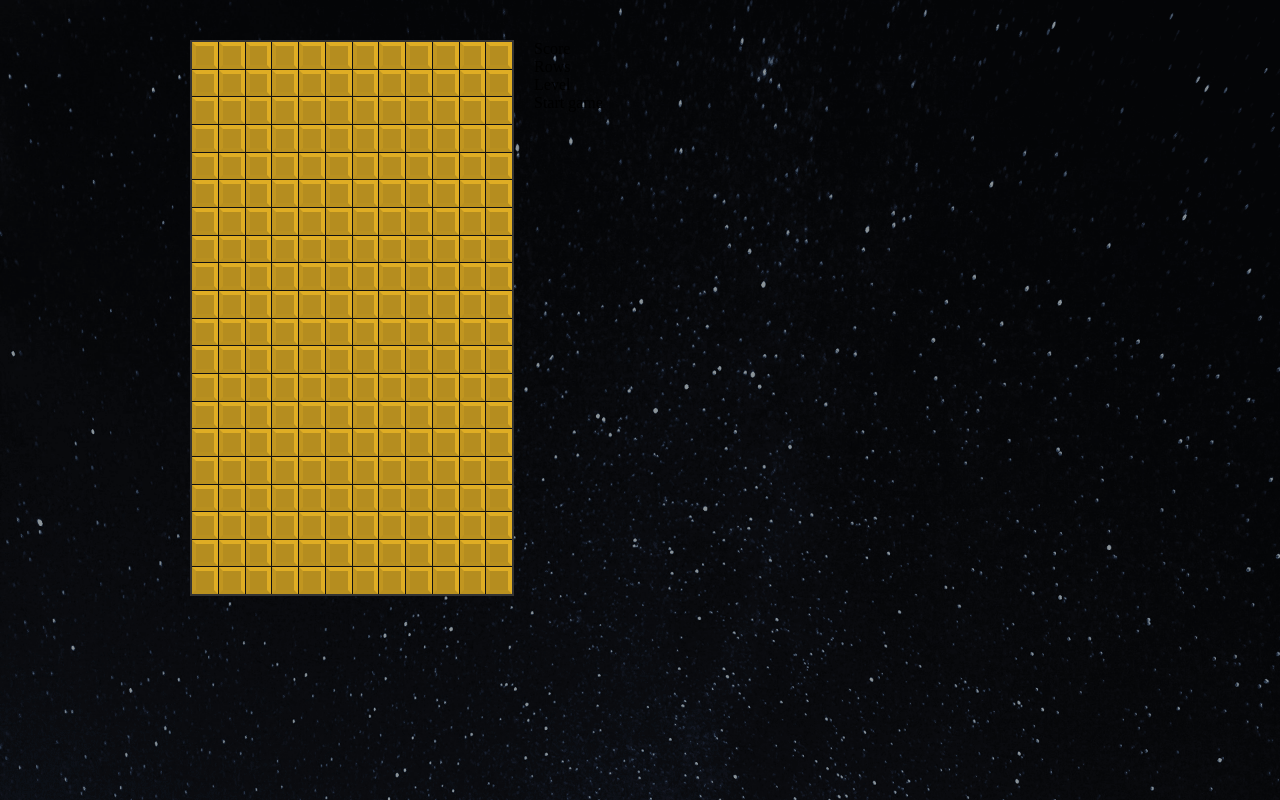
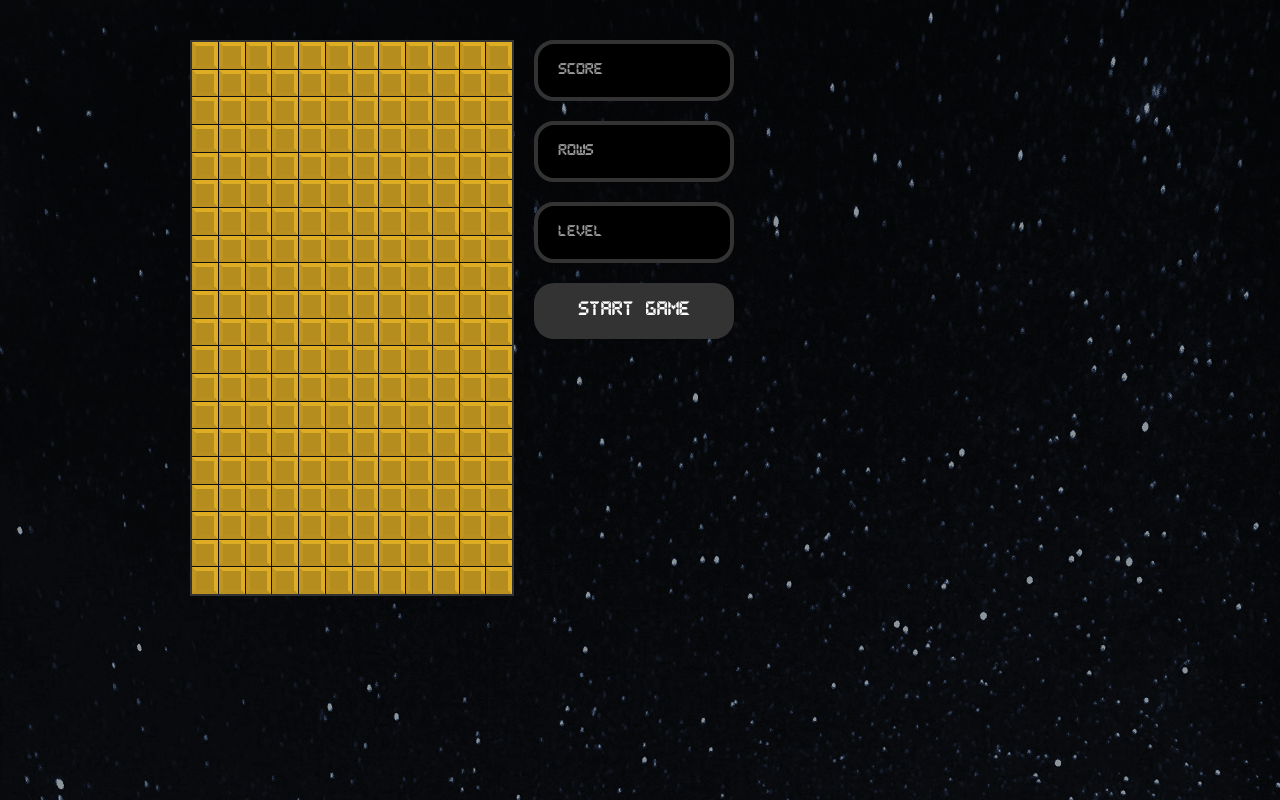
Before and after one commit to alexanchek/ReactTetris, a React (Vite) app: page / in a window 1280 px wide. Built offline with nearby package versions, Linux system fonts and the light colour scheme.

Commit message:
feat: finished stylization of components

```diff
--- a/package.json
+++ b/package.json
@@ -11,7 +11,8 @@
   "dependencies": {
     "@types/node": "^18.11.15",
     "react": "^18.2.0",
-    "react-dom": "^18.2.0"
+    "react-dom": "^18.2.0",
+    "sass": "^1.56.2"
   },
   "devDependencies": {
     "@types/react": "^18.0.26",
--- a/src/components/Cell/Cell.tsx
+++ b/src/components/Cell/Cell.tsx
@@ -16,8 +16,7 @@ const Cell: FC<ICellProps> = ({ type }) => {
   }
 
   return (
-    <div style={style}>
-    </div>
+    <div style={style} />
   );
 };
 
--- a/src/components/Display/Display.interface.ts
+++ b/src/components/Display/Display.interface.ts
@@ -1,4 +1,4 @@
 export interface IDisplayProps {
-  gameOver: any;
+  gameOver: boolean;
   text: string;
 }
--- a/src/components/Display/Display.module.scss
+++ b/src/components/Display/Display.module.scss
@@ -0,0 +1,14 @@
+.display {
+  background: black;
+  font-family: Pixel, Arial, Helvetica, sans-serif;
+  font-size: 0.8rem;
+  display: flex;
+  box-sizing: border-box;
+  align-items: center;
+  margin: 0 0 20px 0;
+  padding: 20px;
+  border: 4px solid #333;
+  min-height: 30px;
+  width: 100%;
+  border-radius: 20px;
+}
--- a/src/components/Display/Display.tsx
+++ b/src/components/Display/Display.tsx
@@ -1,9 +1,14 @@
-import { FC } from 'react';
+import { CSSProperties, FC } from 'react';
 import { IDisplayProps } from './Display.interface';
+import moduleStyles from './Display.module.scss';
 
 const Display: FC<IDisplayProps> = ({ gameOver, text }) => {
+  const style: CSSProperties = {
+    color: `${gameOver ? 'red'  : '#999'}`,
+  }
+
   return (
-    <div>
+    <div style={style}className={moduleStyles.display}>
       {text}
     </div>
   );
--- /dev/null
+++ b/src/components/Stage/Stage.module.scss
@@ -0,0 +1,8 @@
+.stage {
+  display: grid;
+  gap: 1px;
+  border: 2px solid #333;
+  width: 100%;
+  max-width: 25vw;
+  background: #111;
+}
--- a/src/components/Stage/Stage.tsx
+++ b/src/components/Stage/Stage.tsx
@@ -1,33 +1,19 @@
 import { CSSProperties, FC } from 'react';
 import { Cell } from '../Cell';
 import { IStageProps } from './Stage.interface';
+import moduleStyles from './Stage.module.scss';
 
 const Stage: FC<IStageProps> = ({ stage }) => {
   const width = stage[0].length;
   const height = stage.length;
 
-
-  const tetrisStyle: CSSProperties = {
-    display: 'flex',
-    alignItems: 'flex-start',
-    padding: '40px',
-    margin: '0 auto',
-    maxWidth: '900px',
-  }
-
   const stageStyle: CSSProperties = {
-    display: 'grid',
     gridTemplateRows: `repeat(${height}, calc(25vw/${width}))`,
     gridTemplateColumns: `repeat(${width}, 1fr)`,
-    gap: '1px',
-    border: '2px solid #333',
-    width: '100%',
-    maxWidth: '25vw',
-    background: '#111',
   }
 
   return (
-      <div style={stageStyle}>
+      <div style={stageStyle} className={moduleStyles.stage}>
         {stage.map(row => {
           return (
             row.map((cell, x) => {
--- /dev/null
+++ b/src/components/StartButton/StartButton.module.scss
@@ -0,0 +1,19 @@
+.startButton {
+  box-sizing: border-box;
+  margin: 0 0 20px 0;
+  padding: 20px;
+  min-height: 30px;
+  width: 100%;
+  border-radius: 20px;
+  color: white;
+  background: #333;
+  font-family: Pixel;
+  font-size: 1rem;
+  outline: none;
+  text-align: center;
+  cursor: pointer;
+
+  &:hover {
+    border: white 1px outset;
+  }
+}
--- a/src/components/StartButton/StartButton.tsx
+++ b/src/components/StartButton/StartButton.tsx
@@ -1,9 +1,13 @@
 import { FC } from "react";
 import { IStartButtonProps } from "./StartButton.interface";
+import moduleStyles from './StartButton.module.scss';
 
-const StartButton: FC<IStartButtonProps> = ({ }) => {
+const StartButton: FC<IStartButtonProps> = ({ callback }) => {
   return (
-    <div>
+    <div
+      className={moduleStyles.startButton}
+      onClick={callback}
+    >
       Start game
     </div>
   );
--- /dev/null
+++ b/src/components/Tetris/Tetris.module.scss
@@ -0,0 +1,21 @@
+.tetris {
+  display: flex;
+  align-items: flex-start;
+  padding: 40px;
+  margin: 0 auto;
+  max-width: 900px;
+}
+
+.aside {
+  width: 100%;
+  max-width: 200px;
+  display: block;
+  padding: 0 20px;
+}
+
+.wrapper {
+  background-size: cover;
+  overflow: hidden;
+  width: 100%;
+  height: 100vh;
+}
--- a/src/components/Tetris/Tetris.tsx
+++ b/src/components/Tetris/Tetris.tsx
@@ -2,6 +2,7 @@ import { CSSProperties, FC } from "react";
 
 import bgImage from '@assets/bg.png';
 import { createStage } from "@utils/gameHelpers";
+import moduleStyles from './Tetris.module.scss';
 
 // Components
 import { Stage } from "../Stage";
@@ -9,36 +10,17 @@ import { Display } from "../Display";
 import { StartButton } from "../StartButton";
 import { ITetrisProps } from "./Tetris.interface";
 
+
 const Tetris: FC<ITetrisProps> = () => {
   const wrapperStyle: CSSProperties = {
-    width: '100%',
-    height: '100vh',
     background: `url(${bgImage}) #000`,
-    backgroundSize: 'cover',
-    overflow: 'hidden',
   }
 
-  const asideStyle: CSSProperties = {
-    width: '100%',
-    maxWidth: '200px',
-    display: 'block',
-    padding: '0 20px',
-  }
-
-  const tetrisStyle: CSSProperties = {
-    display: 'flex',
-    alignItems: 'flex-start',
-    padding: '40px',
-    margin: '0 auto',
-    maxWidth: '900px',
-  }
-
-
   return (
-    <div style={wrapperStyle}>
-      <div style={tetrisStyle}>
+    <div className={moduleStyles.wrapper} style={wrapperStyle}>
+      <div className={moduleStyles.tetris}>
         <Stage stage={createStage()} />
-      <aside style={asideStyle}>
+        <aside className={moduleStyles.aside}>
           <div>
             <Display text="Score" />
             <Display text="Rows" />
```
Also changed, not shown: 1 other file (tests, documents, lock files or other folders). Lines whose indentation alone changed are shown as unchanged.
